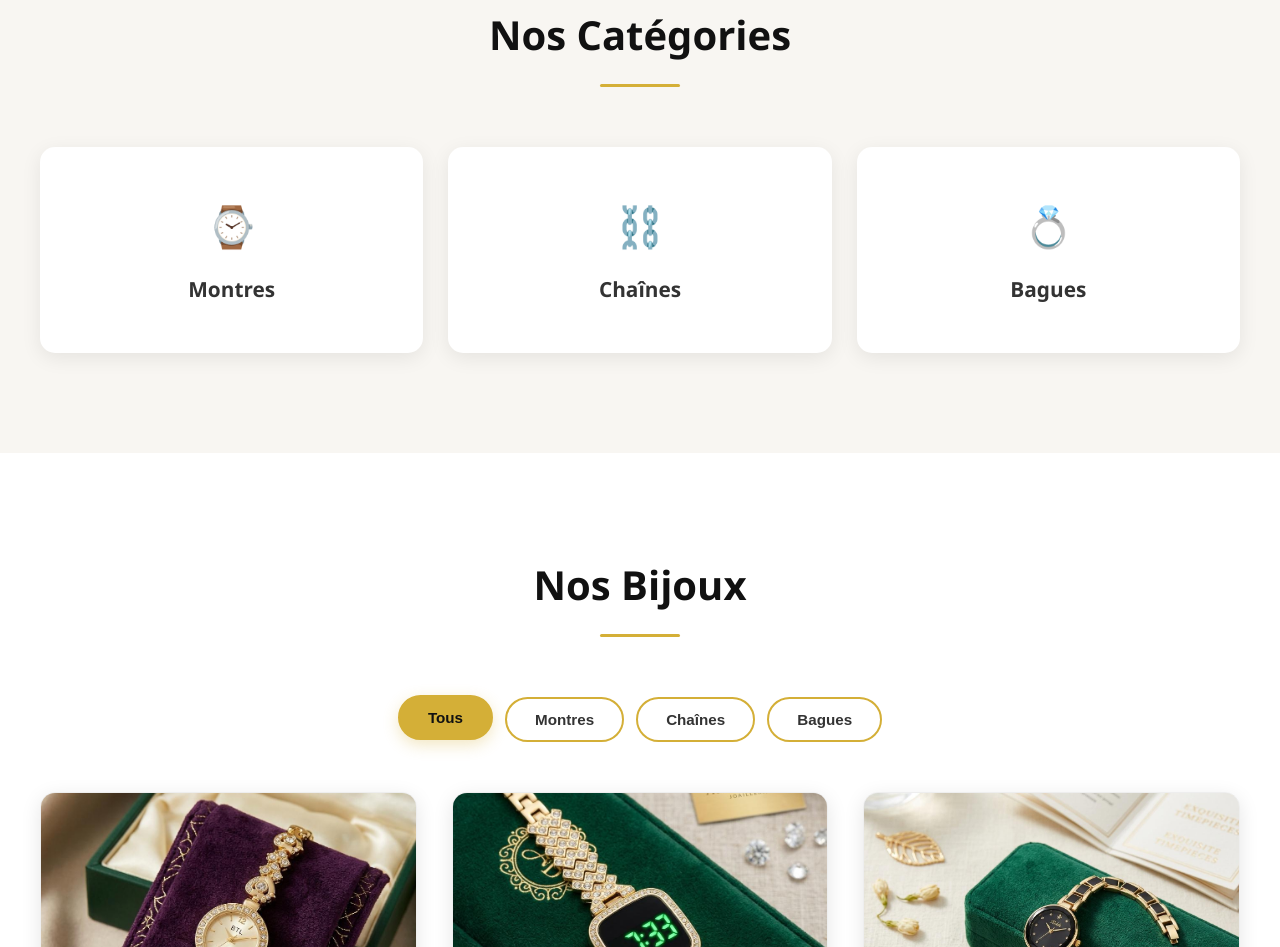
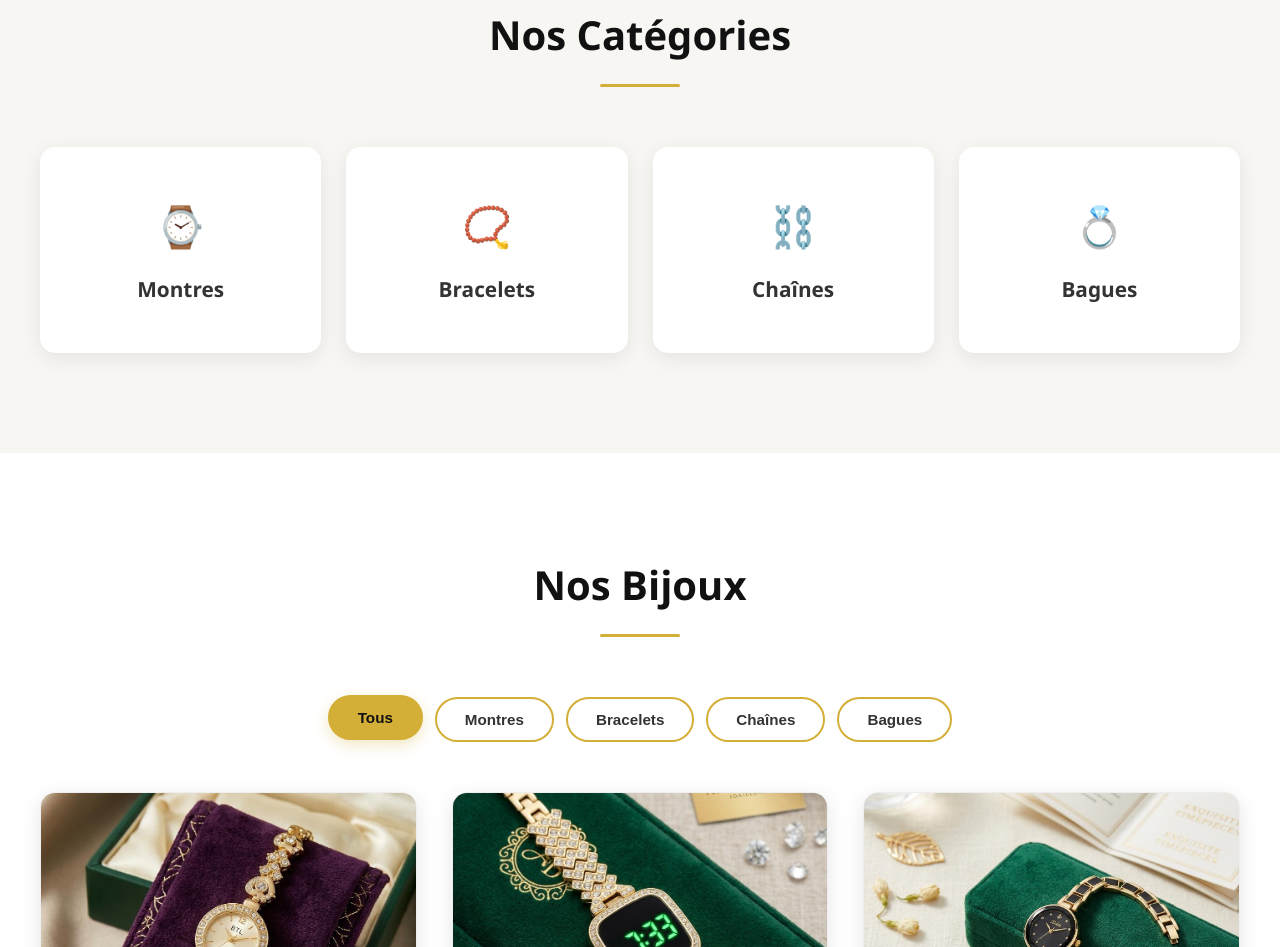
Before and after one commit to Sangare-225/SOLIDARITE, a plain HTML site: page index.html in a window 1280 px wide. Shown: the part 1675-2622 px from the top of the page. Drawn offline with Linux system fonts and the light colour scheme.

Commit message:
Update index.html

```diff
--- a/index.html
+++ b/index.html
@@ -8,12 +8,12 @@
     <title>SOLIDARITE | Bijoux & Accessoires</title>
 
     <!-- Description pour Google et les réseaux sociaux -->
-    <meta name="description" content="SOLIDARITE | Bijoux & Accessoires à San-Pédro. Découvrez notre collection de montres, chaînes, colliers et bagues.">
+    <meta name="description" content="SOLIDARITE | Bijoux & Accessoires à San-Pédro. Découvrez notre collection de montres, chaînes, bracelets et bagues.">
 
     <!-- Open Graph : aperçu lors du partage sur Facebook, WhatsApp, etc. -->
     <meta property="og:title" content="SOLIDARITE | Bijoux & Accessoires">
 
-    <meta property="og:description" content="Découvrez notre collection de bijoux et accessoires à San-Pédro. Montres, chaînes, colliers et bagues de qualité.">
+    <meta property="og:description" content="Découvrez notre collection de bijoux et accessoires à San-Pédro. Montres, chaînes, bracelets et bagues de qualité.">
 
     <meta property="og:image" content="https://sangare-225.github.io/SOLIDARITE/img/Logo2.jpeg">
 
@@ -34,6 +34,7 @@
 
     <!-- CSS -->
     <link rel="stylesheet" href="style.css">
+
 </head>
 
 <body>
@@ -106,6 +107,7 @@
     </section>
 
     <!-- CATEGORIES -->
+    <!-- Les catégories sans produit sont masquées automatiquement par script.js -->
     <section id="categories" class="categories fade-in">
         <h2>Nos Catégories</h2>
         <div class="cat-grid">
@@ -113,10 +115,10 @@
                 <span class="icon">⌚</span>
                 Montres
             </div>
-            <!-- <div class="cat-card" data-category="bracelets">
+            <div class="cat-card" data-category="bracelets">
                 <span class="icon">📿</span>
                 Bracelets
-            </div> -->
+            </div>
             <div class="cat-card" data-category="chaines">
                 <span class="icon">⛓️</span>
                 Chaînes
@@ -138,7 +140,7 @@
         <div class="product-filters">
             <button class="filter-btn active" data-filter="all">Tous</button>
             <button class="filter-btn" data-filter="montres">Montres</button>
-            <!-- <button class="filter-btn" data-filter="bracelets">Bracelets</button> -->
+            <button class="filter-btn" data-filter="bracelets">Bracelets</button>
             <button class="filter-btn" data-filter="chaines">Chaînes</button>
             <!-- <button class="filter-btn" data-filter="colliers">Colliers</button> -->
             <button class="filter-btn" data-filter="bagues">Bagues</button>
```
